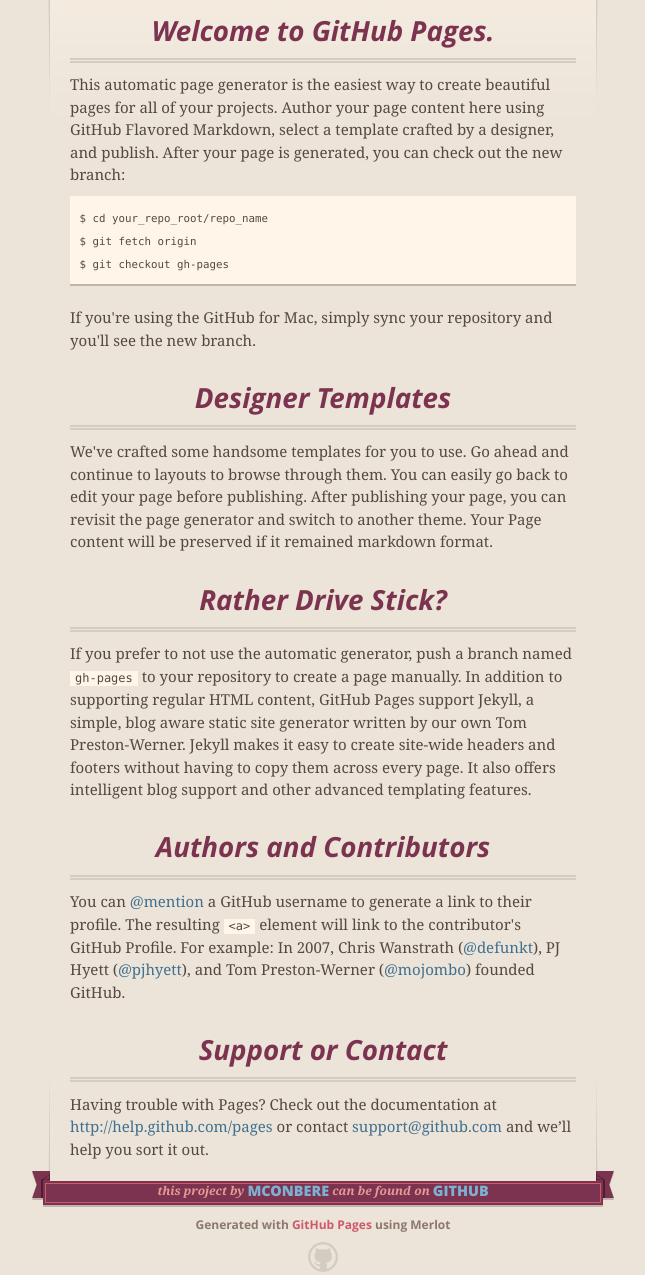
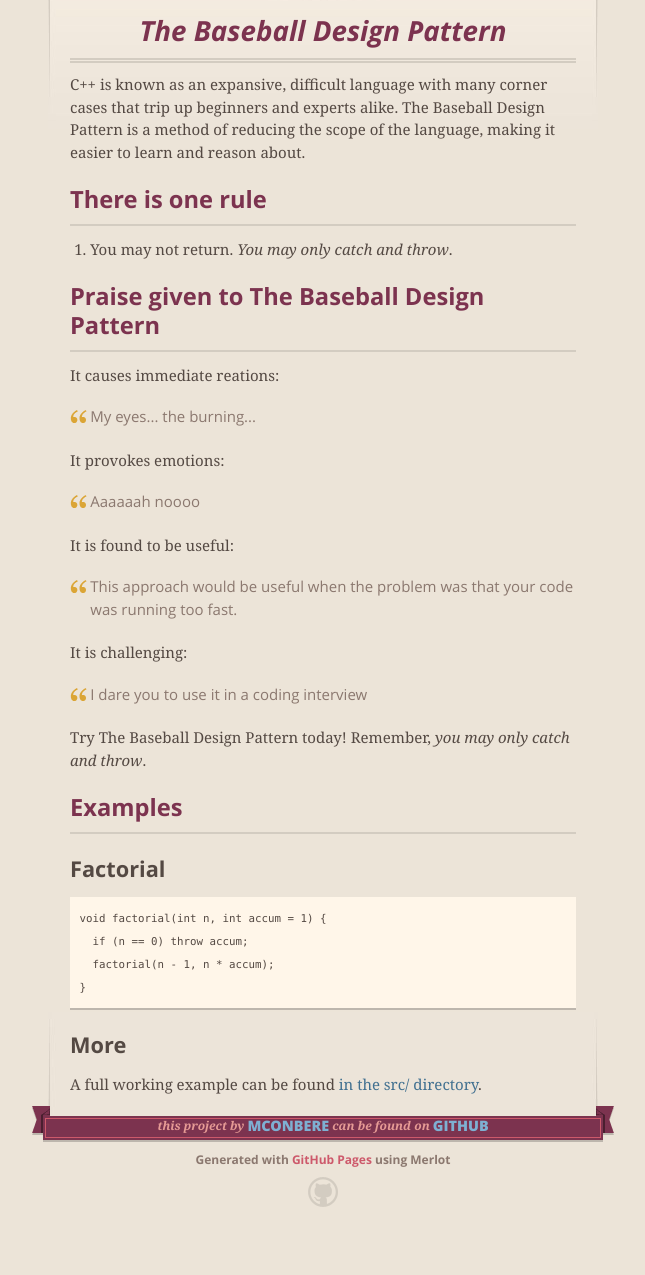
Before and after one commit to mconbere/baseball-design, a plain HTML site: page index.html in a window 1280 px wide. Shown: the part 216-1491 px from the top of the page, without its empty margins (317-962 px from the left). After the commit the page ends 1463 px from the top, so only its background shows below. Drawn offline with nearby package versions, Linux system fonts and the light colour scheme.

```diff
--- a/index.html
+++ b/index.html
@@ -46,37 +46,61 @@
 
 
       <section id="main_content">
-        <h3>
-<a name="welcome-to-github-pages" class="anchor" href="#welcome-to-github-pages"><span class="octicon octicon-link"></span></a>Welcome to GitHub Pages.</h3>
+        <h1>
+<a name="the-baseball-design-pattern" class="anchor" href="#the-baseball-design-pattern"><span class="octicon octicon-link"></span></a>The Baseball Design Pattern</h1>
 
-<p>This automatic page generator is the easiest way to create beautiful pages for all of your projects. Author your page content here using GitHub Flavored Markdown, select a template crafted by a designer, and publish. After your page is generated, you can check out the new branch:</p>
+<p>C++ is known as an expansive, difficult language with many corner cases that trip up beginners and experts alike. The Baseball Design Pattern is a method of reducing the scope of the language, making it easier to learn and reason about.</p>
 
-<pre><code>$ cd your_repo_root/repo_name
-$ git fetch origin
-$ git checkout gh-pages
+<h2>
+<a name="there-is-one-rule" class="anchor" href="#there-is-one-rule"><span class="octicon octicon-link"></span></a>There is one rule</h2>
+
+<ol>
+<li>You may not return. <em>You may only catch and throw</em>.</li>
+</ol><h2>
+<a name="praise-given-to-the-baseball-design-pattern" class="anchor" href="#praise-given-to-the-baseball-design-pattern"><span class="octicon octicon-link"></span></a>Praise given to The Baseball Design Pattern</h2>
+
+<p>It causes immediate reations:</p>
+
+<blockquote>
+<p>My eyes... the burning...</p>
+</blockquote>
+
+<p>It provokes emotions:</p>
+
+<blockquote>
+<p>Aaaaaah noooo</p>
+</blockquote>
+
+<p>It is found to be useful:</p>
+
+<blockquote>
+<p>This approach would be useful when the problem was that your code was running too fast.</p>
+</blockquote>
+
+<p>It is challenging:</p>
+
+<blockquote>
+<p>I dare you to use it in a coding interview</p>
+</blockquote>
+
+<p>Try The Baseball Design Pattern today! Remember, <em>you may only catch and throw</em>.</p>
+
+<h2>
+<a name="examples" class="anchor" href="#examples"><span class="octicon octicon-link"></span></a>Examples</h2>
+
+<h3>
+<a name="factorial" class="anchor" href="#factorial"><span class="octicon octicon-link"></span></a>Factorial</h3>
+
+<pre><code>void factorial(int n, int accum = 1) {
+  if (n == 0) throw accum;
+  factorial(n - 1, n * accum);
+}
 </code></pre>
 
-<p>If you're using the GitHub for Mac, simply sync your repository and you'll see the new branch.</p>
+<h3>
+<a name="more" class="anchor" href="#more"><span class="octicon octicon-link"></span></a>More</h3>
 
-<h3>
-<a name="designer-templates" class="anchor" href="#designer-templates"><span class="octicon octicon-link"></span></a>Designer Templates</h3>
-
-<p>We've crafted some handsome templates for you to use. Go ahead and continue to layouts to browse through them. You can easily go back to edit your page before publishing. After publishing your page, you can revisit the page generator and switch to another theme. Your Page content will be preserved if it remained markdown format.</p>
-
-<h3>
-<a name="rather-drive-stick" class="anchor" href="#rather-drive-stick"><span class="octicon octicon-link"></span></a>Rather Drive Stick?</h3>
-
-<p>If you prefer to not use the automatic generator, push a branch named <code>gh-pages</code> to your repository to create a page manually. In addition to supporting regular HTML content, GitHub Pages support Jekyll, a simple, blog aware static site generator written by our own Tom Preston-Werner. Jekyll makes it easy to create site-wide headers and footers without having to copy them across every page. It also offers intelligent blog support and other advanced templating features.</p>
-
-<h3>
-<a name="authors-and-contributors" class="anchor" href="#authors-and-contributors"><span class="octicon octicon-link"></span></a>Authors and Contributors</h3>
-
-<p>You can <a href="https://github.com/blog/821" class="user-mention">@mention</a> a GitHub username to generate a link to their profile. The resulting <code>&lt;a&gt;</code> element will link to the contributor's GitHub Profile. For example: In 2007, Chris Wanstrath (<a href="https://github.com/defunkt" class="user-mention">@defunkt</a>), PJ Hyett (<a href="https://github.com/pjhyett" class="user-mention">@pjhyett</a>), and Tom Preston-Werner (<a href="https://github.com/mojombo" class="user-mention">@mojombo</a>) founded GitHub.</p>
-
-<h3>
-<a name="support-or-contact" class="anchor" href="#support-or-contact"><span class="octicon octicon-link"></span></a>Support or Contact</h3>
-
-<p>Having trouble with Pages? Check out the documentation at <a href="http://help.github.com/pages">http://help.github.com/pages</a> or contact <a href="mailto:support@github.com">support@github.com</a> and we’ll help you sort it out.</p>
+<p>A full working example can be found <a href="https://github.com/mconbere/baseball-design/tree/master/src">in the src/ directory</a>.</p>
       </section>
 
       <footer>
```
Also changed, not shown: params.json (+1 -1 lines).
